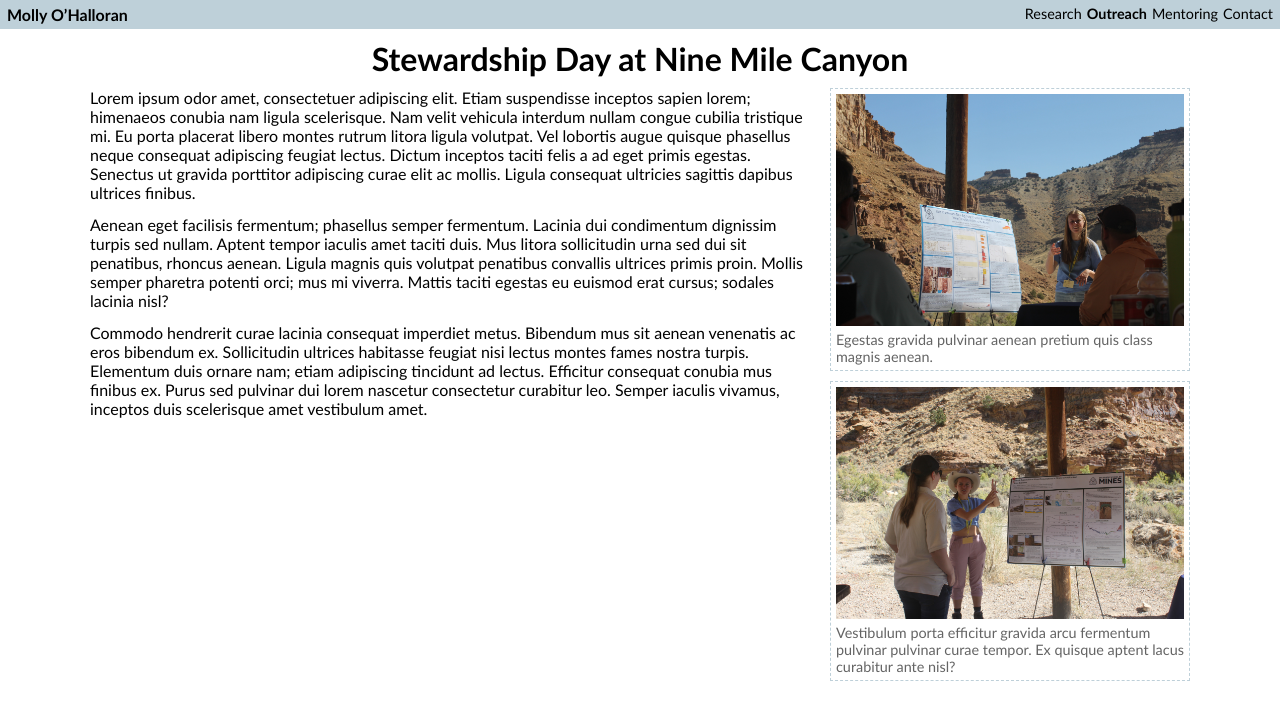
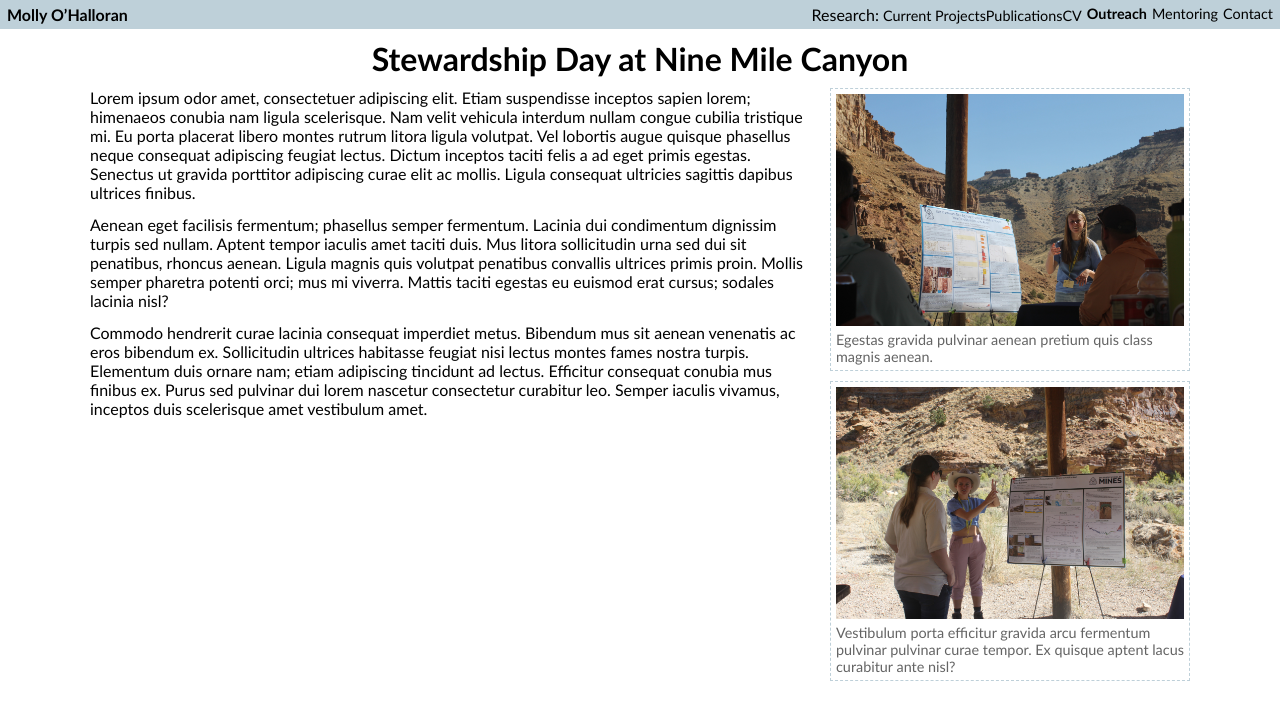
Before and after one commit to mohalloran00/mohalloran00.github.io, a React (Vite) app in the folder react-vite/: page /#/outreach in a window 1280 px wide. Shown: the top 720 px of the page. Built offline with nearby package versions, Linux system fonts and the light colour scheme.

Commit message:
added research subpages

```diff
--- a/react-vite/src/data/navigation.js
+++ b/react-vite/src/data/navigation.js
@@ -12,6 +12,21 @@ const navigation = [
     icon: faMicroscope,
     blurb:
       'Faucibus interdum nostra netus pellentesque lorem. Laoreet vulputate bibendum dignissim tellus mus; pharetra porta maecenas.',
+    subpages: [
+      {
+        name: 'Current Projects',
+        URL: '/research/current',
+      },
+      {
+        name: 'Publications',
+        URL: '/research/publications',
+      },
+      {
+        name: 'CV',
+        file: true,
+        URL: 'https://mohalloran00.github.io/cv.pdf',
+      },
+    ],
   },
   {
     name: 'Outreach',
--- a/react-vite/src/router/Layout.jsx
+++ b/react-vite/src/router/Layout.jsx
@@ -11,11 +11,35 @@ export default function Layout() {
           <Link to='/'>Molly O’Halloran</Link>
         </div>
         <div>
-          {navigation.map(({ name, URL }, i) => (
-            <NavLink to={URL} key={i}>
-              {name}
-            </NavLink>
-          ))}
+          {navigation.map(({ name, URL, subpages }, i) => {
+            if (!subpages) {
+              return (
+                <NavLink to={URL} key={i}>
+                  {name}
+                </NavLink>
+              );
+            } else {
+              return (
+                <p key={i}>
+                  {name}:{' '}
+                  {subpages.map(({ URL, name, file }, i) => {
+                    if (file)
+                      return (
+                        <Link to={URL} key={i}>
+                          {name}
+                        </Link>
+                      );
+                    else
+                      return (
+                        <NavLink to={URL} key={i}>
+                          {name}
+                        </NavLink>
+                      );
+                  })}
+                </p>
+              );
+            }
+          })}
         </div>
       </div>
       <main id='page'>
```
